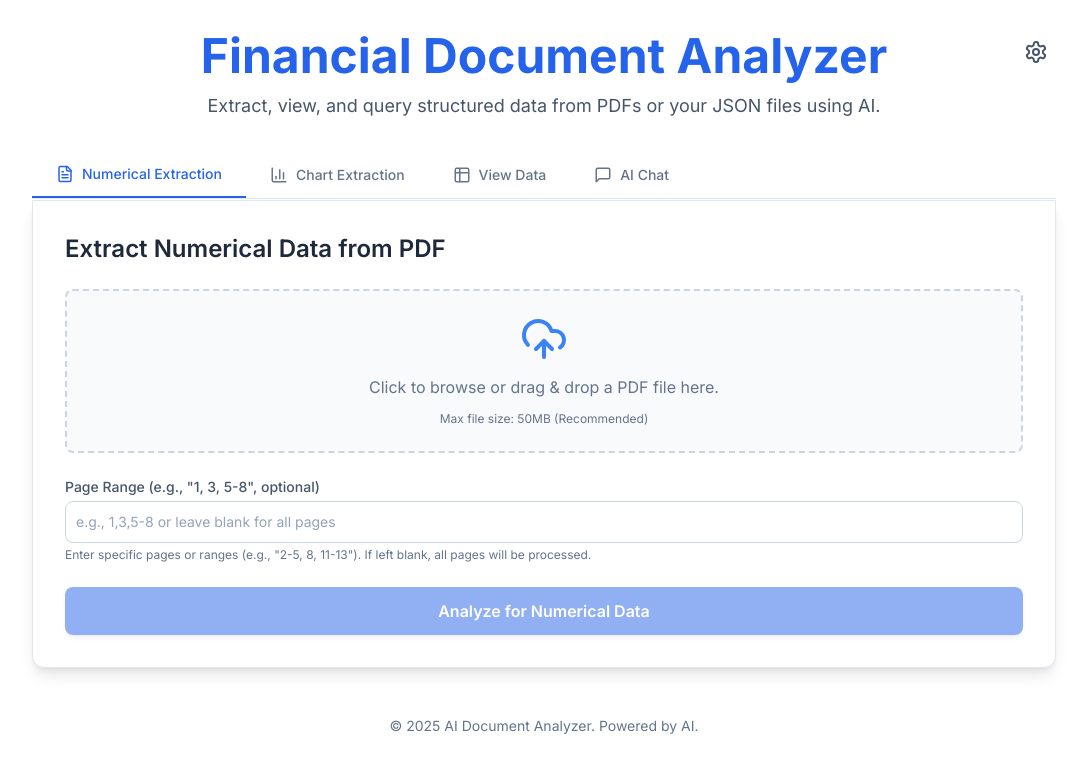
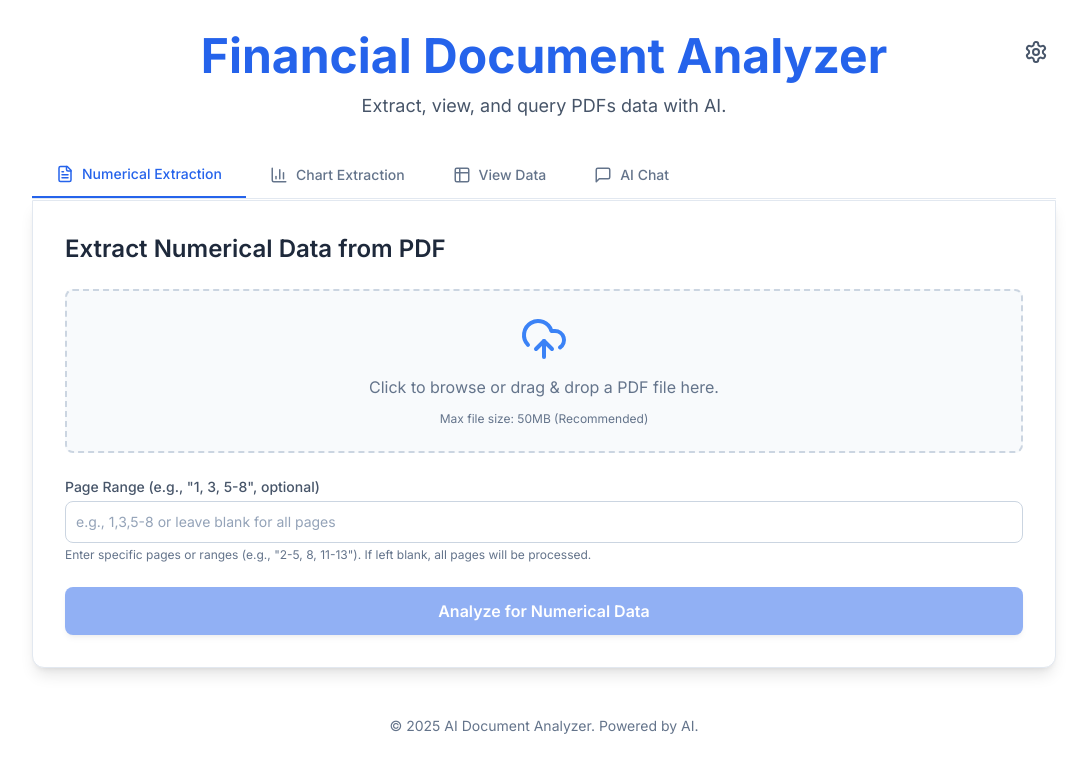
Before and after one commit to HopeLessGuest/financial-document-analyzer, a React (Vite) app: page / in a window 1280 px wide. Shown: the top 772 px of the page, without its empty margins (96-1183 px from the left). Built offline with nearby package versions, Linux system fonts and the light colour scheme.

Commit message:
new title

```diff
--- a/App.tsx
+++ b/App.tsx
@@ -491,7 +491,7 @@ const App: React.FC = () => {
             Financial Document Analyzer
             </h1>
             <p className="mt-3 text-slate-600 text-lg">
-            Extract, view, and query structured data from PDFs or your JSON files using AI.
+            Extract, view, and query PDFs data with AI.
             </p>
         </div>
         <div className="absolute top-0 right-0">
```
